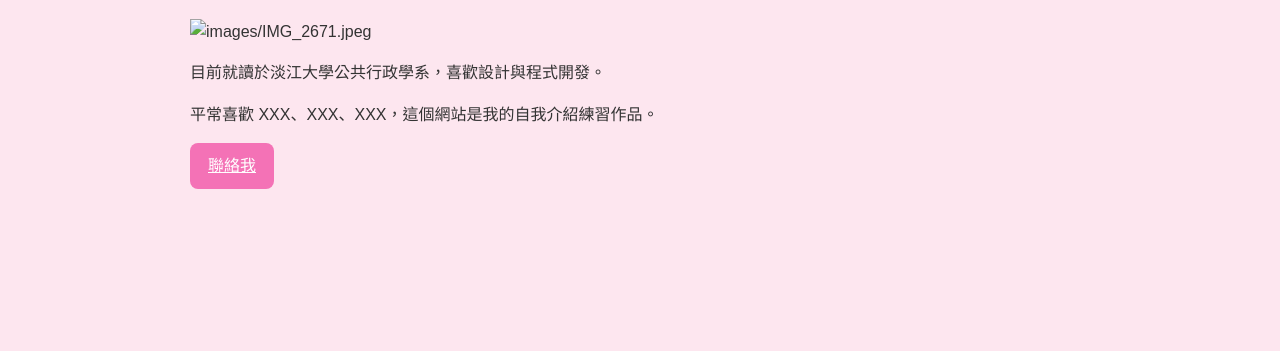
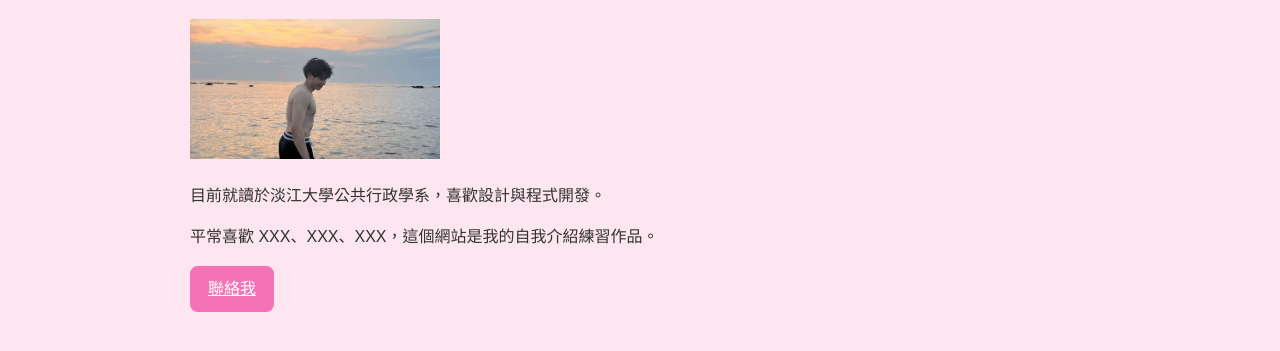
Before and after one commit to chen20001221-ctrl/my_web_homework5, a plain HTML site: page index.html in a window 1280 px wide. Shown: the part 125-476 px from the top of the page. Drawn offline with Linux system fonts and the light colour scheme.

Commit message:
Update image source in index.html

```diff
--- a/index.html
+++ b/index.html
@@ -15,7 +15,7 @@
 
   <div class="container">
     <h1>哈囉！我是 陳貽信 👋</h1>
-    <img src="images/me.png" alt="images/IMG_2671.jpeg" width="250">
+    <img src="images/IMG_2671.jpeg" alt="images/IMG_2671.jpeg" width="250">
     <p>目前就讀於淡江大學公共行政學系，喜歡設計與程式開發。</p>
     <p>平常喜歡 XXX、XXX、XXX，這個網站是我的自我介紹練習作品。</p>
     <a href="contact.html" class="btn">聯絡我</a>
```
